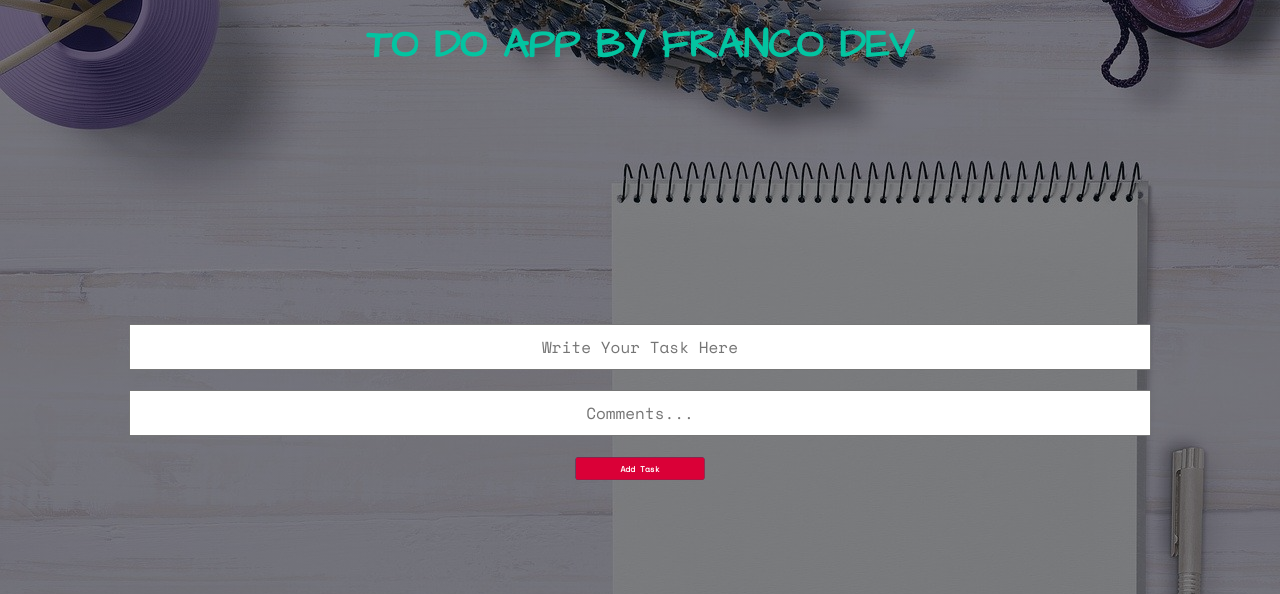
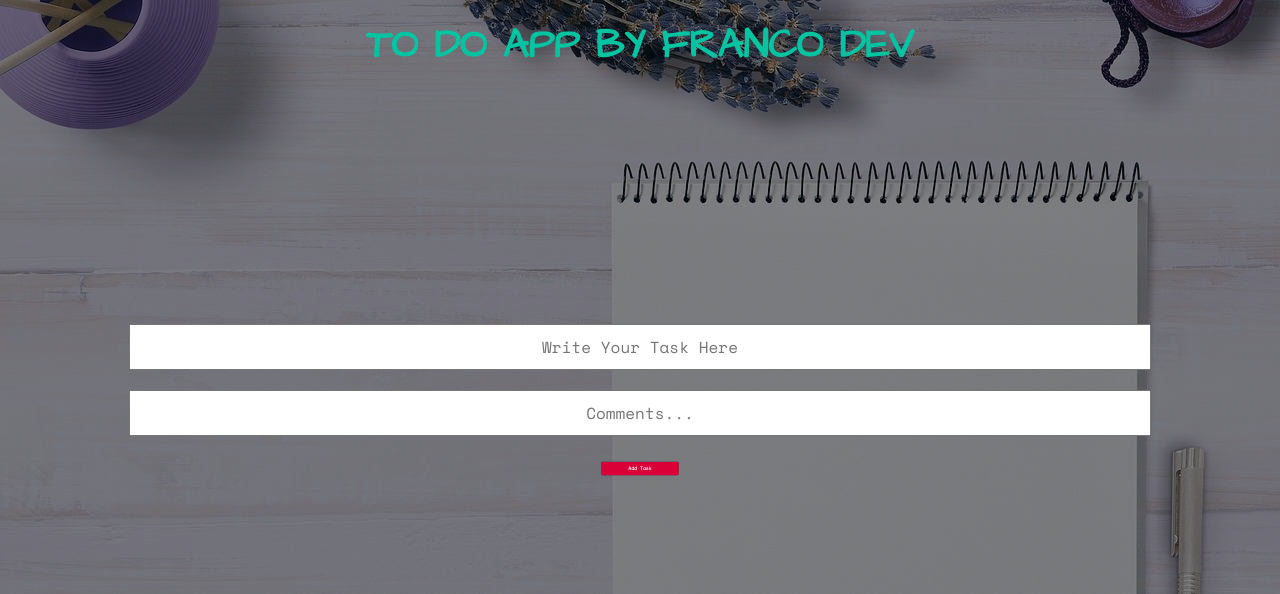
Before and after one commit to frakopy/TodoFlaskWebApp, a Flask app: page / in a window 1280 px wide, while the restyled element is pressed. Shown: the top 594 px of the page. Run offline with Flask 2, Linux system fonts and the light colour scheme; data that the repository does not hold is empty; some libraries are stand-ins or nearby versions.

Commit message:
styling button

```diff
--- a/static/css/styles.css
+++ b/static/css/styles.css
@@ -136,7 +136,7 @@ button{
 }
 
 button:active{
-    transform: scale(0.5);
+    transform: scale(0.3);
 }
 
 /* Remember after is a soon of the element in this case soon of the button for that reason button has position relative and after has position abosulute and so we can say with / height 100% of his fater (button)*/
```
